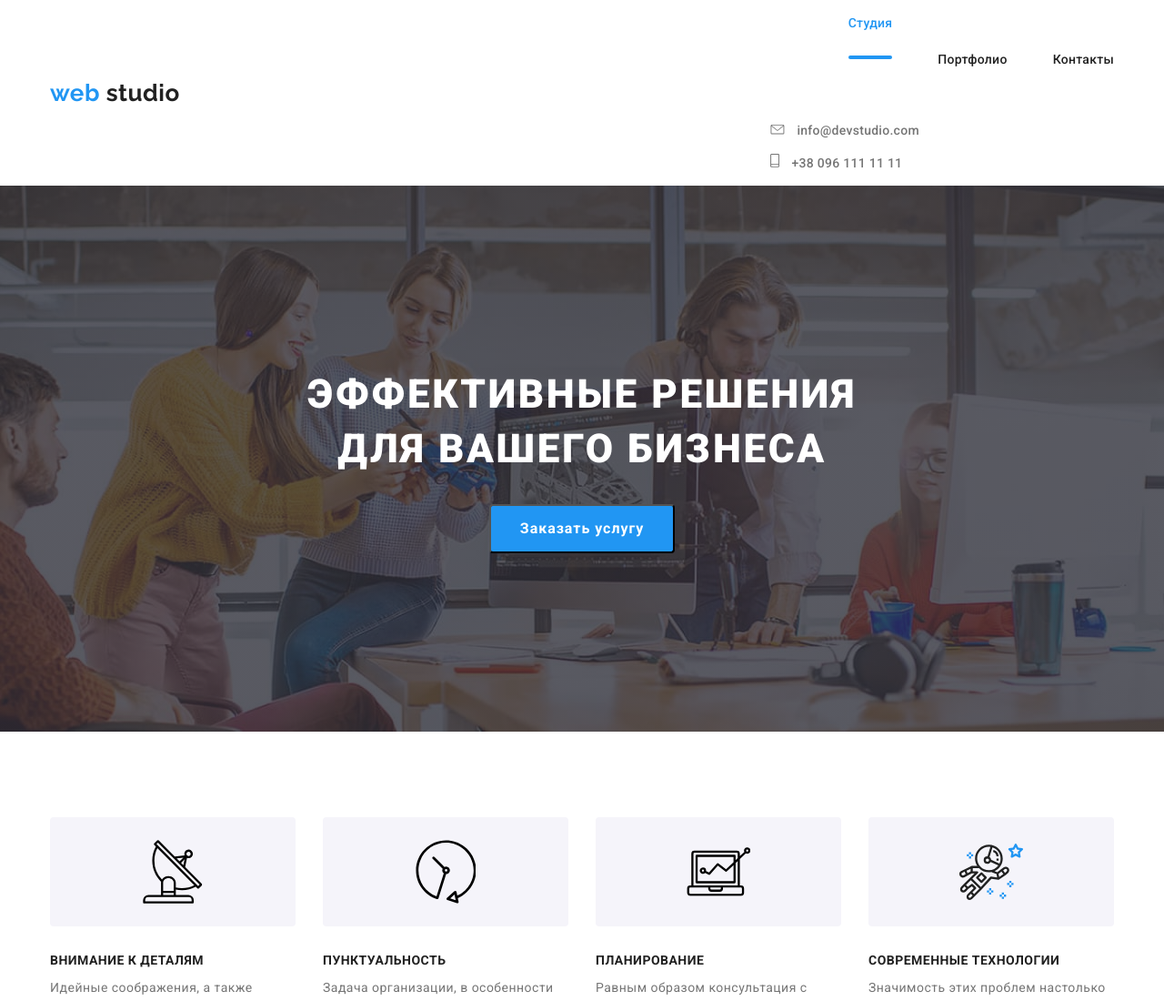
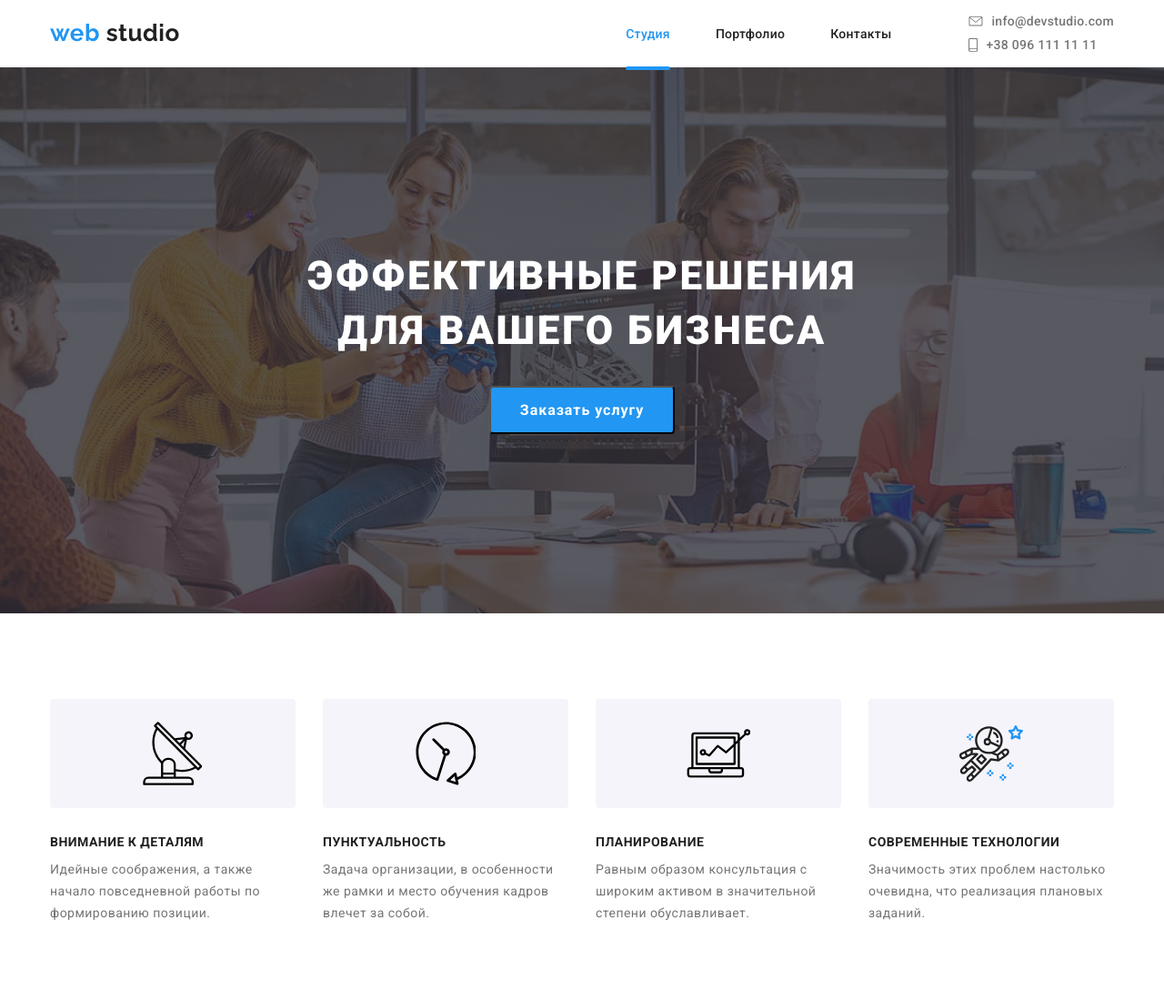
Before and after one commit to AlexandrSybirko/goit-markup-hw-08, a plain HTML site: page index.html in a window 1280 px wide. Shown: the top 1100 px of the page at 91% size. Drawn offline with nearby package versions, Linux system fonts and the light colour scheme.

Commit message:
исправляет хеддер

```diff
--- a/sass/components/_header.scss
+++ b/sass/components/_header.scss
@@ -9,6 +9,14 @@
   justify-content: space-between;
   padding-top: 16px;
   padding-bottom: 16px;
+
+  @media screen and (min-width: 768px) {
+    justify-content: center;
+
+    .menu {
+      margin-left: auto;
+    }
+  }
 }
 
 .menu {
@@ -22,6 +30,11 @@
     padding-bottom: 60px;
     background-color: $quartenarycolor;
     text-align: center;
+  }
+
+  @media screen and (min-width: 768px) {
+    display: flex;
+    align-items: center;
   }
 }
 
@@ -78,6 +91,7 @@
 }
 
 .header-listf {
+  @media screen and (max-width: 767px) {
     margin-bottom: 60px;
 
     & .item {
@@ -87,10 +101,10 @@
     & .item:first-child {
       margin-top: 0;
     }
+  }
 
   @media screen and (min-width: 768px) {
     display: flex;
-    margin-left: 86px;
 
     & .item:not(:last-child) {
       margin-right: 50px;
@@ -101,28 +115,28 @@
 }
 
 .header-lists {
-  // @media screen and (min-width: 768px) {
-  //   display: flex;
-  //   margin-left: auto;
-  //   align-items: center;
-
-  //   & .item:not(:last-child) {
-  //     margin-right: 30px;
-  //   }
-  // }
+  @media screen and (max-width: 767px) {
     & .item:not(:last-child) {
       margin-bottom: 16px;
+    }
+  }
+
+  @media screen and (min-width: 768px) {
+    display: block;
+    margin-left: 84px;
+    & .item:not(:last-child) {
+      margin-bottom: 10px;
+    }
   }
 
   @extend %list;
 }
 
 .link-navs {
-  // @media screen and (min-width: 768px) {
-  //   display: flex;
-  //   align-items: center;
-  // }
-
+  @media screen and (min-width: 768px) {
+    display: flex;
+    align-items: center;
+  }
   margin: 0px;
   color: $secondarycolor;
   font-weight: 500;
@@ -146,12 +160,6 @@
 }
 .HHH:hover svg {
   fill: $ternarycolor;
-}
-
-.page-header {
-  @media screen and (max-width: 767px) {
-    position: relative;
-  }
 }
 
 .header-menu {
```
Also changed, not shown: index.html (+3 -0 lines), css/main.css, css/main.min.css, 2 other files. Lines whose indentation alone changed are shown as unchanged.
